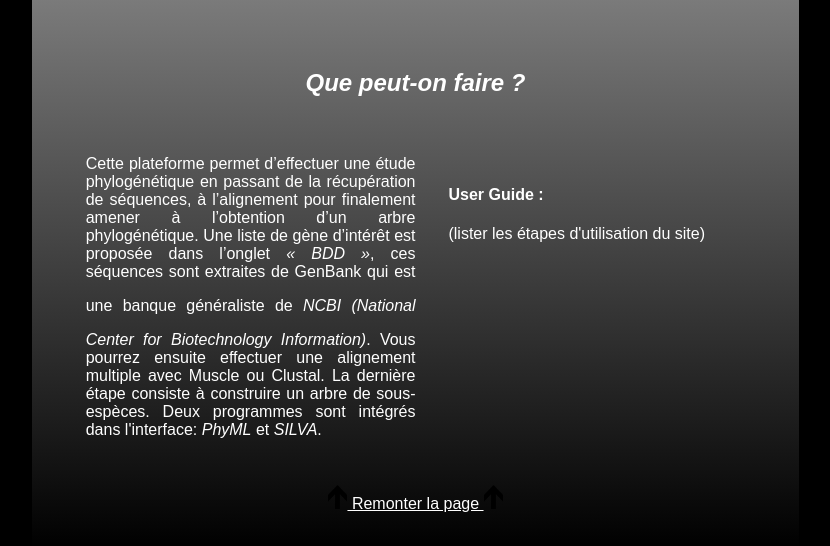
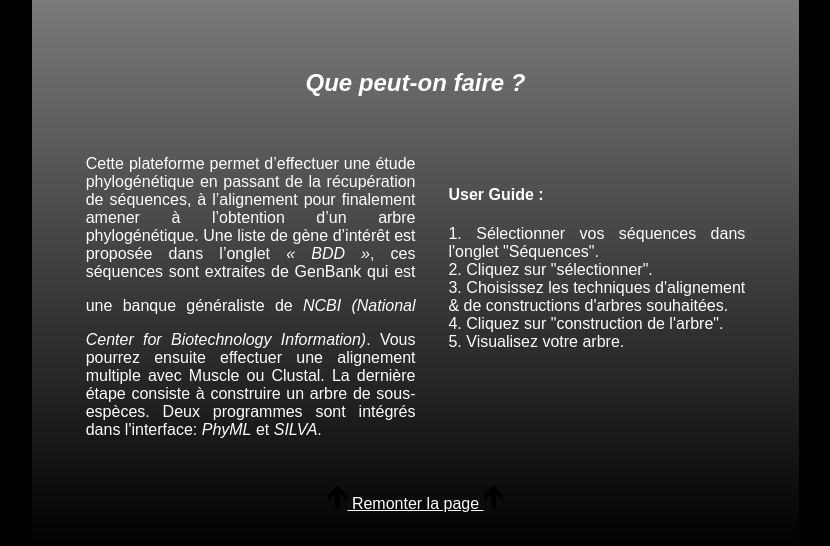
Before and after one commit to les-sentinelles-de-la-bioinfo/ProjetPhylogenie, a Flask app: page / in a window 1280 px wide. Shown: the part 1388-1934 px from the top of the page, without its empty margins (224-1054 px from the left). Run offline with Flask 2, Linux system fonts and the light colour scheme.

Commit message:
Update Acceuil.html

```diff
--- a/templates/Acceuil.html
+++ b/templates/Acceuil.html
@@ -57,8 +57,11 @@
         ou Clustal.  La dernière étape consiste à construire un arbre de sous-espèces. Deux programmes sont intégrés dans
         l'interface: <i>PhyML</i> et <i>SILVA</i>.</div>
     <div id="part2"><h4>User Guide :</h4>
-        (lister les étapes d'utilisation du site)
-
+        1. Sélectionner vos séquences dans l'onglet "Séquences".<br>
+        2. Cliquez sur "sélectionner".<br>
+        3. Choisissez les techniques d'alignement & de constructions d'arbres souhaitées.<br>
+        4. Cliquez sur "construction de l'arbre".<br>
+        5. Visualisez votre arbre.<br>
     </div>
 </div>
 
```
